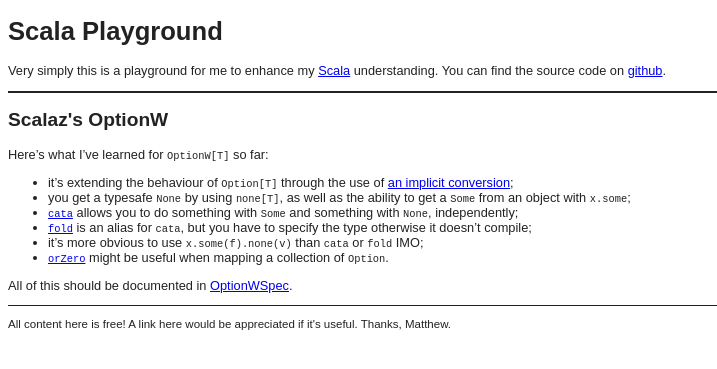
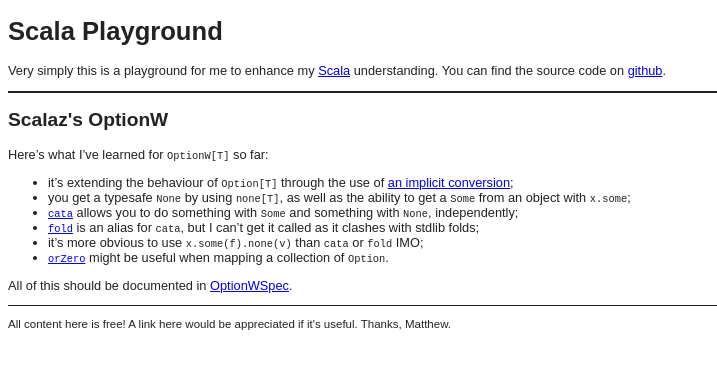
Before and after one commit to mattdenner/scala-playground, a Jekyll site: the page built from _posts/2013-01-27-optionw.markdown, in a window 1280 px wide. Shown: the top 369 px of the page, without its empty margins (0-717 px from the left). Built offline with Jekyll 4.4.1, drawn with Linux system fonts in a browser that asks for light colours.

```diff
--- a/_config.yml
+++ b/_config.yml
@@ -2,3 +2,4 @@ safe: true
 lsi: false
 pygments: true
 paginate: 5
+baseurl: http://mattdenner.github.com/scala-playground/
--- a/_posts/2013-01-27-optionw.markdown
+++ b/_posts/2013-01-27-optionw.markdown
@@ -7,7 +7,7 @@ Here's what I've learned for `OptionW[T]` so far:
 * it's extending the behaviour of `Option[T]` through the use of [an implicit conversion](http://scalaz.github.com/scalaz/scalaz-2.9.1-6.0.4/doc.sxr/scalaz/OptionW.scala.html#40773);
 * you get a typesafe `None` by using `none[T]`, as well as the ability to get a `Some` from an object with `x.some`;
 * [`cata`](http://scalaz.github.com/scalaz/scalaz-2.9.1-6.0.4/doc.sxr/scalaz/OptionW.scala.html#43999) allows you to do something with `Some` and something with `None`, independently;
-* [`fold`](http://scalaz.github.com/scalaz/scalaz-2.9.1-6.0.4/doc.sxr/scalaz/OptionW.scala.html#44002) is an alias for `cata`, but you have to specify the type otherwise it doesn't compile;
+* [`fold`](http://scalaz.github.com/scalaz/scalaz-2.9.1-6.0.4/doc.sxr/scalaz/OptionW.scala.html#44002) is an alias for `cata`, but I can't get it called as it clashes with stdlib folds;
 * it's more obvious to use `x.some(f).none(v)` than `cata` or `fold` IMO;
 * [`orZero`](http://scalaz.github.com/scalaz/scalaz-2.9.1-6.0.4/doc.sxr/scalaz/OptionW.scala.html#44019) might be useful when mapping a collection of `Option`.
 
```
Also changed, not shown: 1 other file.
